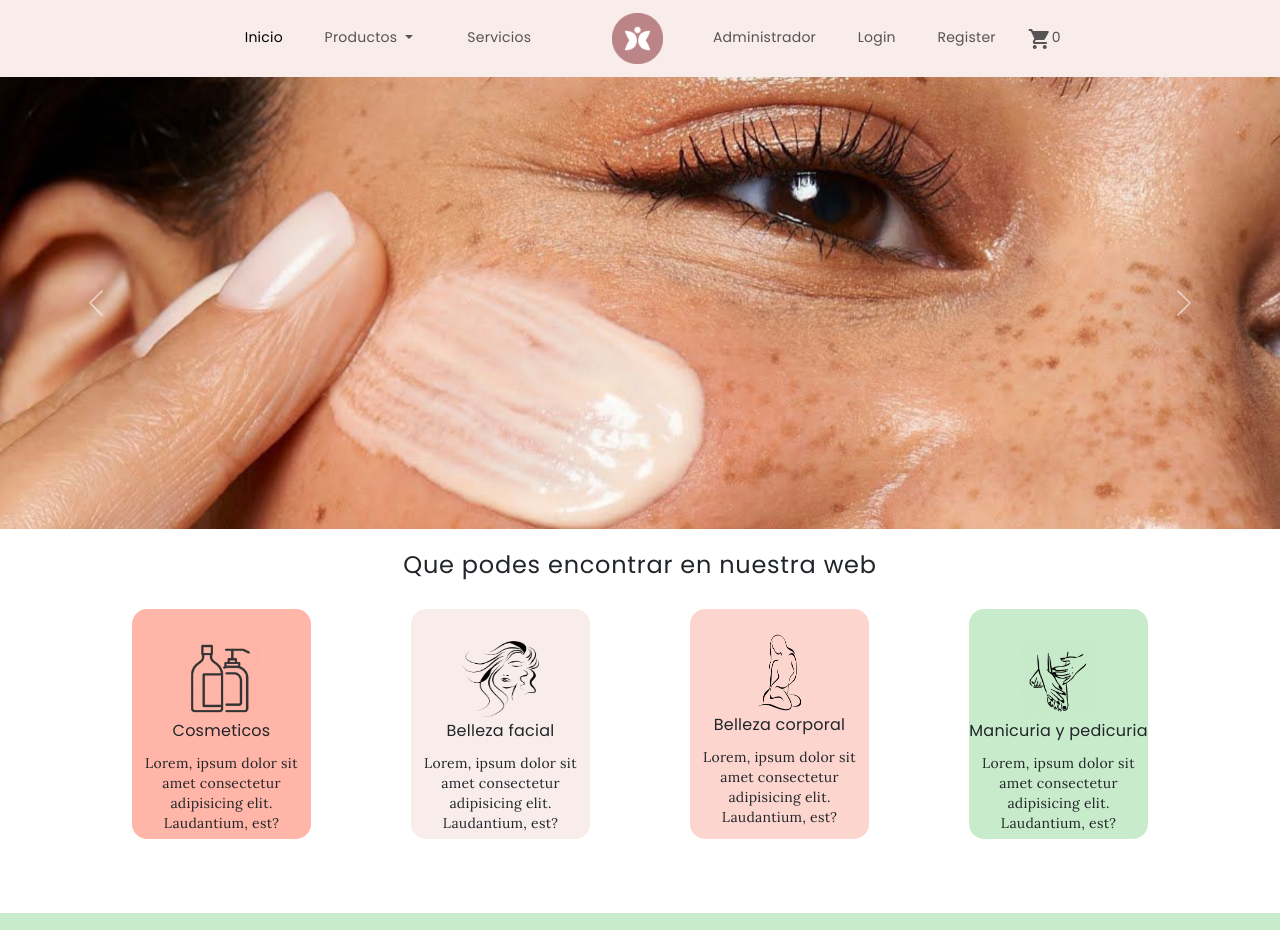
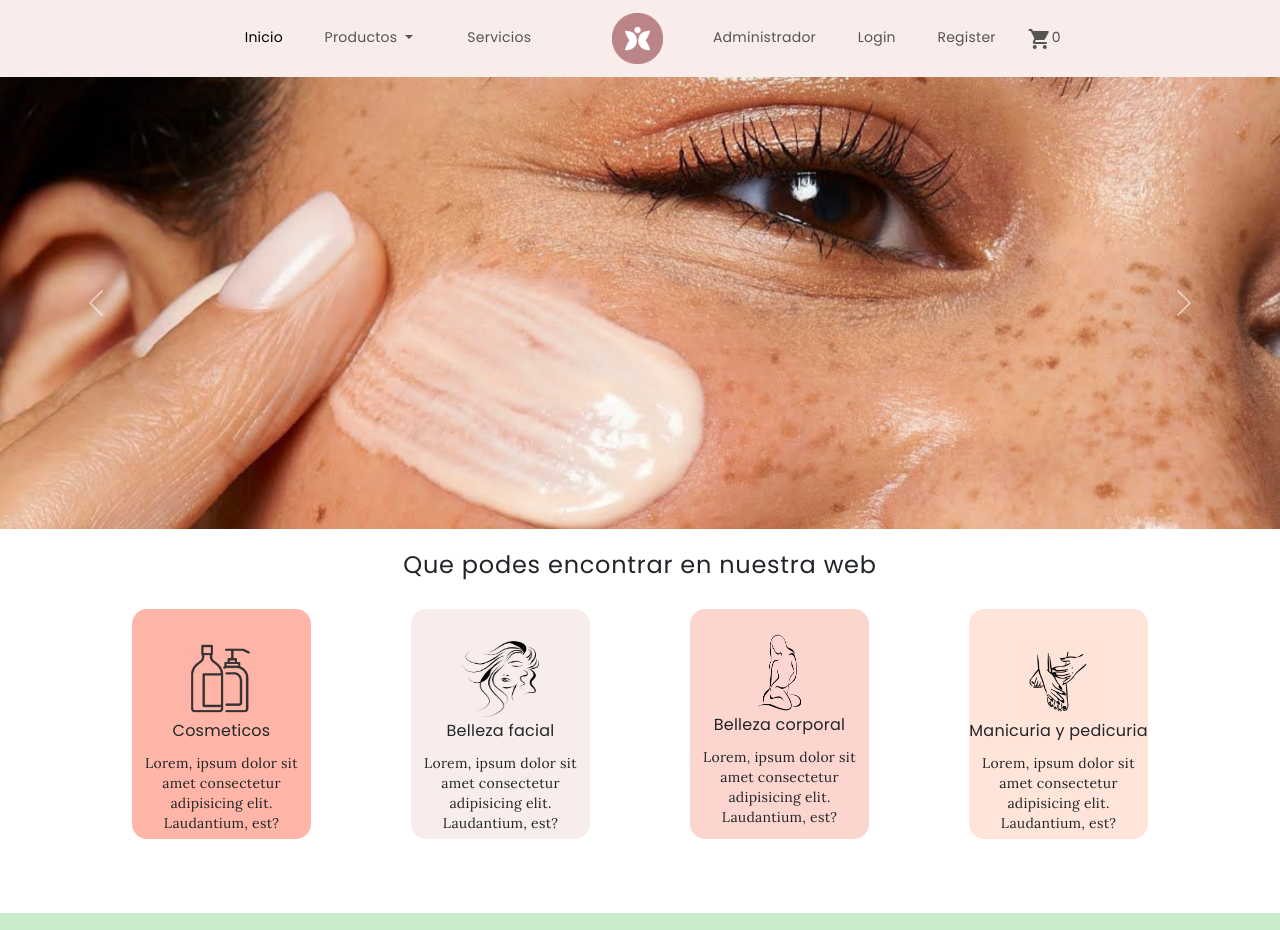
Before and after one commit to nehoxy/estetica-lida, an Angular app: page / in a window 1280 px wide. Shown: the top 930 px of the page. Built offline with nearby package versions, Linux system fonts and the light colour scheme.

Commit message:
cambio de color en cards-estaticas

```diff
--- a/src/app/modules/home/components/cards-estaticas/cards-estaticas.component.html
+++ b/src/app/modules/home/components/cards-estaticas/cards-estaticas.component.html
@@ -36,7 +36,7 @@
 
               <div class="col-lg-12 col-md-12 col-sm-12 col-xl-3">
                 <div class="p-3">
-                    <div style="background-color: #C8ECCB;" class="cards-estaticas">
+                    <div style="background-color: #FFE5D9;" class="cards-estaticas">
                         <img class="imagen-4" src="../../../../../assets/imagenes/imagenes-cards/pedi-mani.png" alt="">
                         <h6 class="fs-6 mt-1">Manicuria y pedicuria</h6>
                         <p class="text-center fw-light">Lorem, ipsum dolor sit amet consectetur adipisicing elit. Laudantium, est?</p>
```
